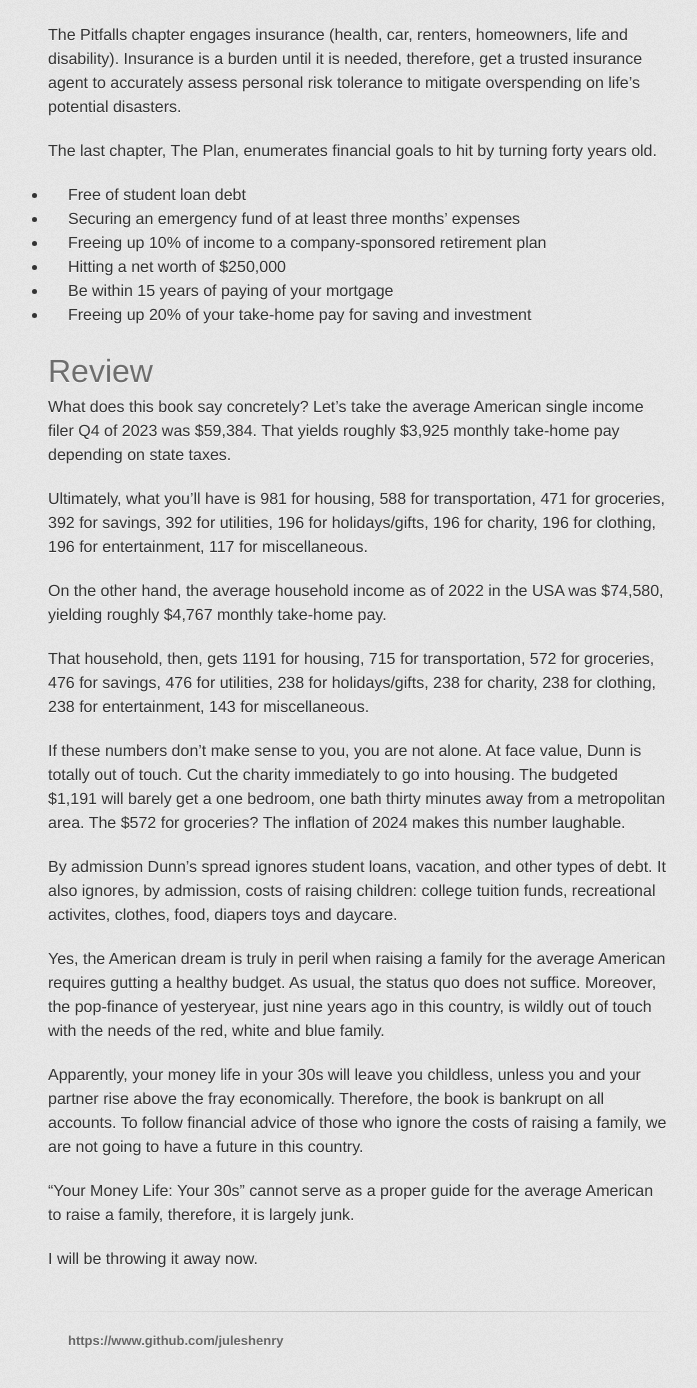
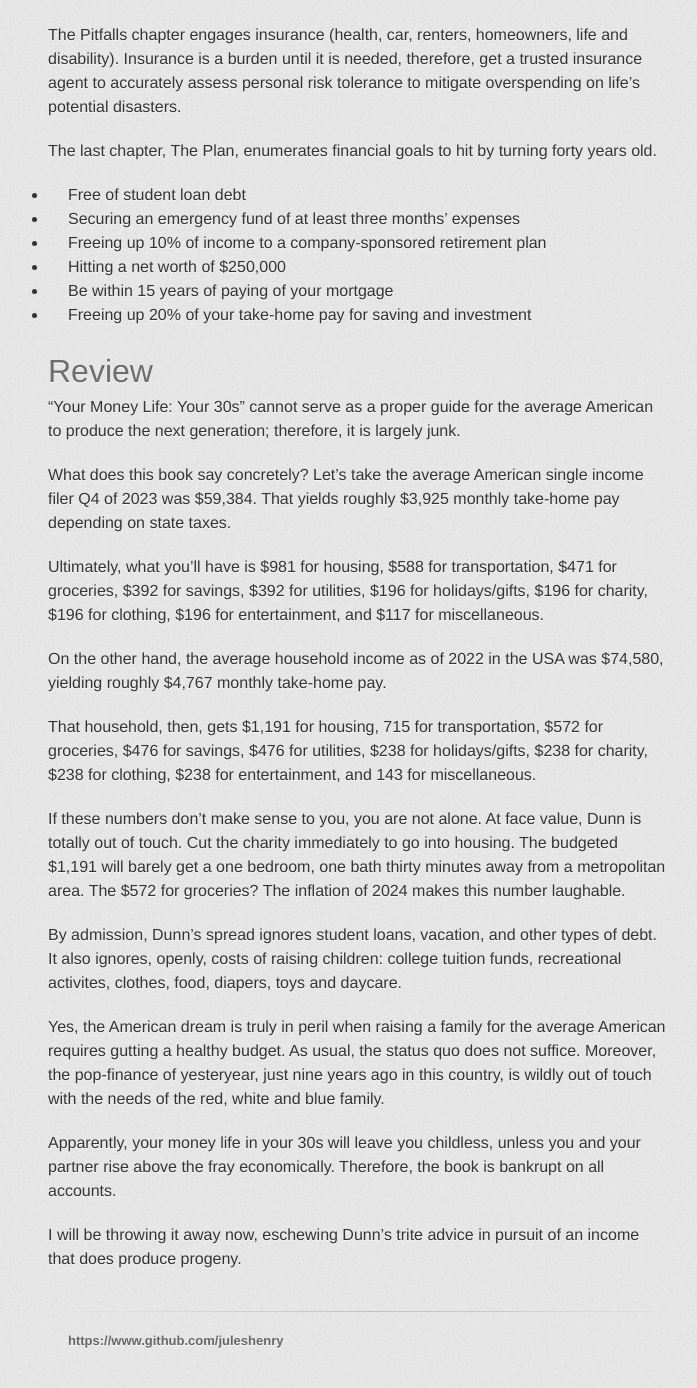
Before and after one commit to juleshenry/juleshenry.github.io, a Jekyll site: the page built from _posts/2024-08-01-your-money-life-your-30s.md, in a window 1280 px wide and 1400 px high, scrolled down 1307 px. Shown: the top 1388 px of the window, without its empty margins (90-787 px from the left). Built offline with Jekyll 4.4.1, drawn with Linux system fonts in a browser that asks for light colours; some web fonts are replaced.

Commit message:
your 30s

```diff
--- a/_posts/2024-08-01-your-money-life-your-30s.md
+++ b/_posts/2024-08-01-your-money-life-your-30s.md
@@ -47,22 +47,22 @@ The last chapter, The Plan, enumerates financial goals to hit by turning forty y
 - Freeing up 20% of your take-home pay for saving and investment
 
 # Review
+"Your Money Life: Your 30s" cannot serve as a proper guide for the average American to produce the next generation; therefore, it is largely junk.
+
 What does this book say concretely? Let's take the average American single income filer Q4 of 2023 was $59,384. That yields roughly $3,925 monthly take-home pay depending on state taxes.
 
-Ultimately, what you'll have is 981 for housing, 588 for transportation, 471 for groceries, 392 for savings, 392 for utilities, 196 for holidays/gifts, 196 for charity, 196 for clothing, 196 for entertainment, 117 for miscellaneous.
+Ultimately, what you'll have is $981 for housing, $588 for transportation, $471 for groceries, $392 for savings, $392 for utilities, $196 for holidays/gifts, $196 for charity, $196 for clothing, $196 for entertainment, and $117 for miscellaneous.
 
 On the other hand, the average household income as of 2022 in the USA was $74,580, yielding roughly $4,767 monthly take-home pay.
 
-That household, then, gets 1191 for housing, 715 for transportation, 572 for groceries, 476 for savings, 476 for utilities, 238 for holidays/gifts, 238 for charity, 238 for clothing, 238 for entertainment, 143 for miscellaneous.
+That household, then, gets $1,191 for housing, 715 for transportation, $572 for groceries, $476 for savings, $476 for utilities, $238 for holidays/gifts, $238 for charity, $238 for clothing, $238 for entertainment, and 143 for miscellaneous.
 
 If these numbers don't make sense to you, you are not alone. At face value, Dunn is totally out of touch. Cut the charity immediately to go into housing. The budgeted $1,191 will barely get a one bedroom, one bath thirty minutes away from a metropolitan area. The $572 for groceries? The inflation of 2024 makes this number laughable.
 
-By admission Dunn's spread ignores student loans, vacation, and other types of debt. It also ignores, by admission, costs of raising children: college tuition funds, recreational activites, clothes, food, diapers toys and daycare.
+By admission, Dunn's spread ignores student loans, vacation, and other types of debt. It also ignores, openly, costs of raising children: college tuition funds, recreational activites, clothes, food, diapers, toys and daycare.
 
 Yes, the American dream is truly in peril when raising a family for the average American requires gutting a healthy budget. As usual, the status quo does not suffice. Moreover, the pop-finance of yesteryear, just nine years ago in this country, is wildly out of touch with the needs of the red, white and blue family.
 
-Apparently, your money life in your 30s will leave you childless, unless you and your partner rise above the fray economically. Therefore, the book is bankrupt on all accounts. To follow financial advice of those who ignore the costs of raising a family, we are not going to have a future in this country.
+Apparently, your money life in your 30s will leave you childless, unless you and your partner rise above the fray economically. Therefore, the book is bankrupt on all accounts.
 
-"Your Money Life: Your 30s" cannot serve as a proper guide for the average American to raise a family, therefore, it is largely junk.
-
-I will be throwing it away now.
+I will be throwing it away now, eschewing Dunn's trite advice in pursuit of an income that does produce progeny.
```
